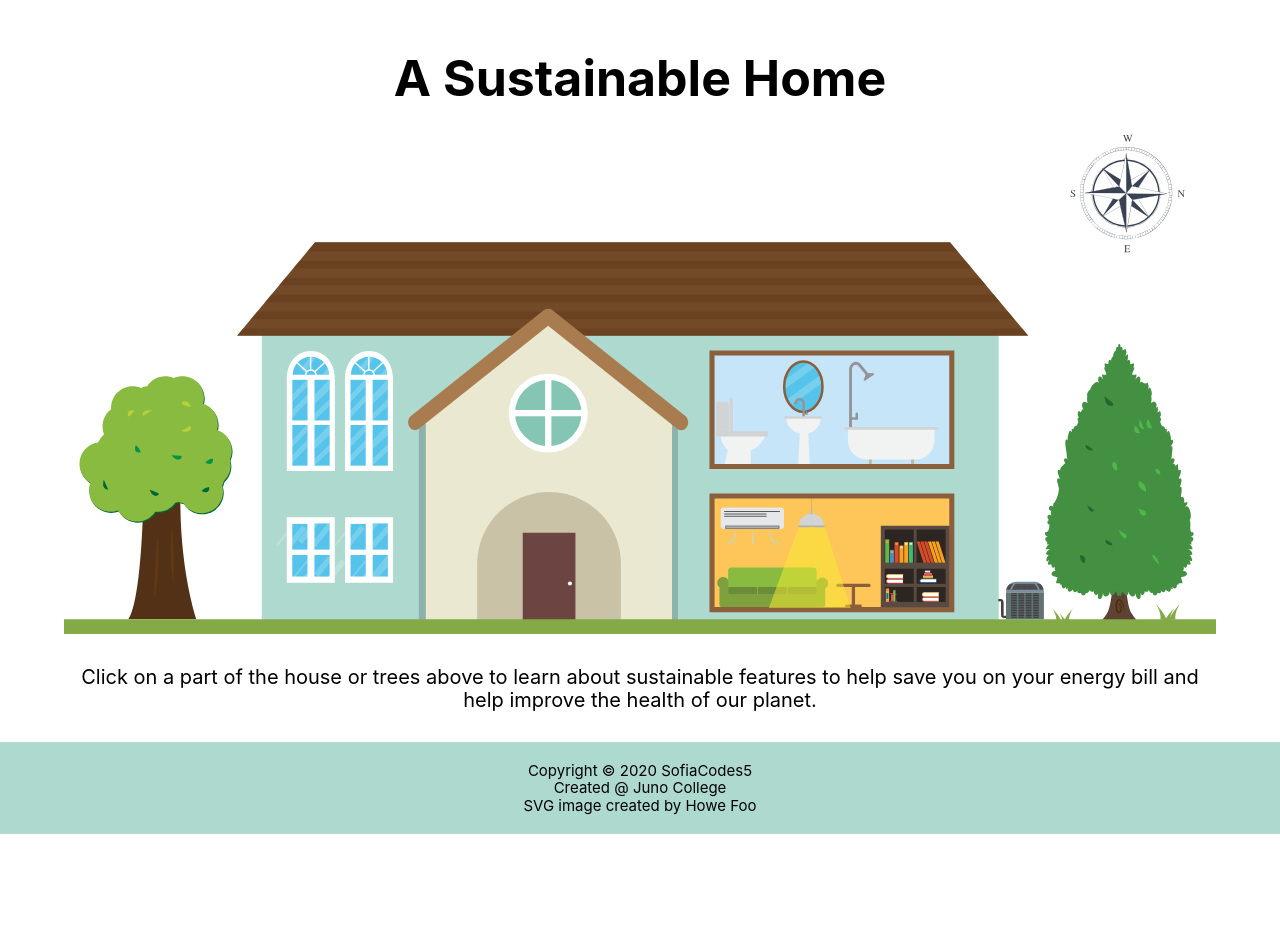
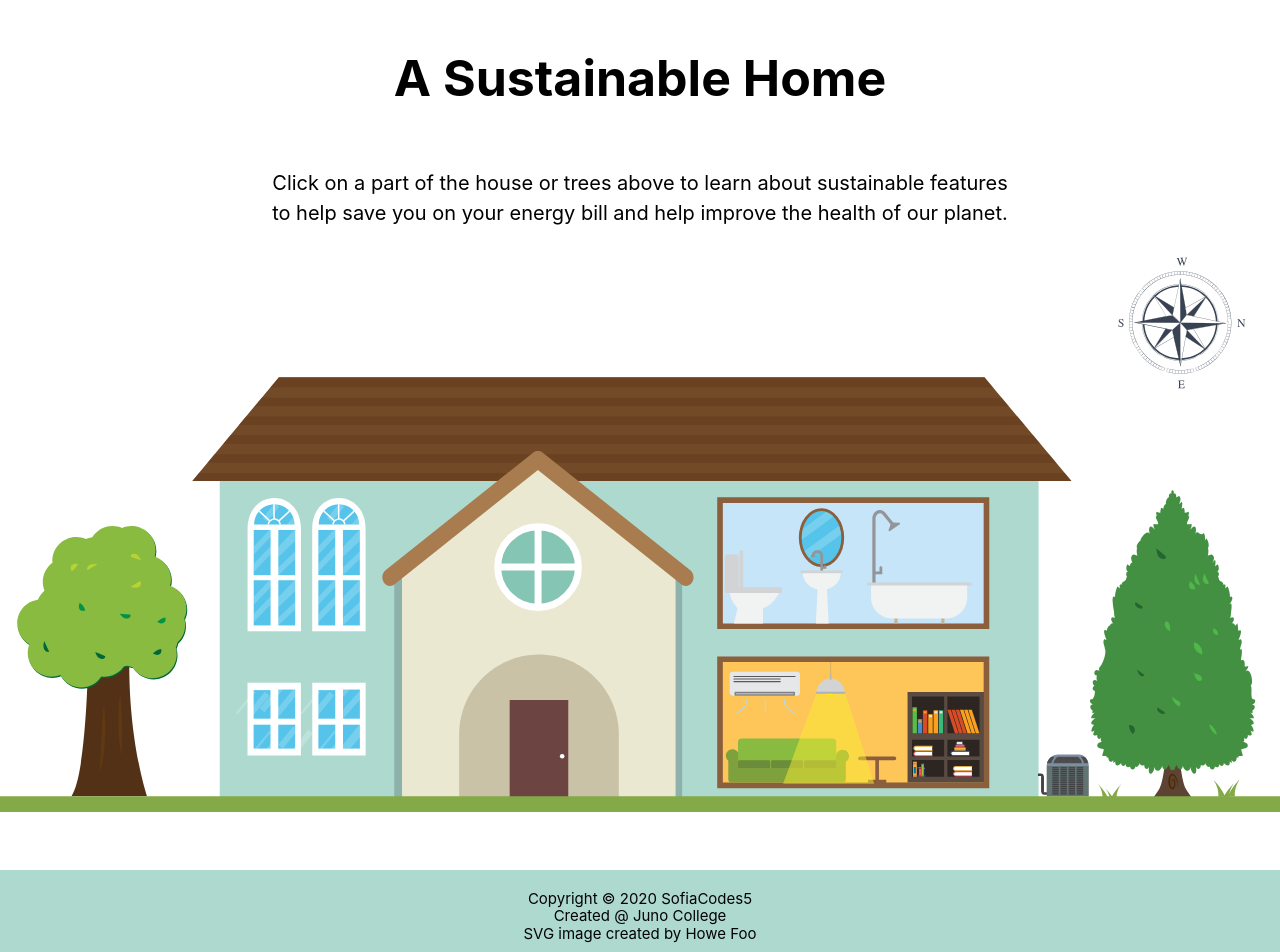
Before and after one commit to Sofia-5/SofiaLaualvesProject5, a React (Create React App) app: page / in a window 1280 px wide. Shown: the top 952 px of the page. Before the commit the page ends 850 px from the top, so only its background shows below. Built offline with nearby package versions, Linux system fonts and the light colour scheme; no server answers; the database is empty.

Commit message:
moved instructions to on top of the SVG photo

```diff
--- a/public/index.html
+++ b/public/index.html
@@ -2,14 +2,14 @@
 <html lang="en">
   <head>
     <meta charset="utf-8" />
-    <link rel="icon" href="%PUBLIC_URL%/favicon.ico" />
+    <!-- <link rel="icon" href="%PUBLIC_URL%/favicon.ico" /> -->
     <meta name="viewport" content="width=device-width, initial-scale=1" />
     <meta name="theme-color" content="#000000" />
     <meta
       name="description"
       content="Web site created using create-react-app"
     />
-    <link rel="apple-touch-icon" href="%PUBLIC_URL%/logo192.png" />
+    <!-- <link rel="apple-touch-icon" href="%PUBLIC_URL%/logo192.png" /> -->
     <!--
       manifest.json provides metadata used when your web app is installed on a
       user's mobile device or desktop. See https://developers.google.com/web/fundamentals/web-app-manifest/
--- a/src/App.css
+++ b/src/App.css
@@ -31,7 +31,7 @@ code {
 
 .App {
   text-align: center;
-  height: 100vh
+  height: 100vh;
 }
 
 .wrapper {
@@ -77,7 +77,13 @@ code {
 
 h1 {
   font-size: 5rem;
-  margin-top: 50px;
+  margin: 50px 0 60px 0;
+}
+
+.instructions {
+  padding: 0 200px;
+  font-size: 2rem;
+  line-height: 3rem;
 }
 
 .flex {
@@ -163,6 +169,7 @@ button:hover {
   justify-content: space-between;
   margin: 20px;
   padding: 20px;
+
 }
 
 .content {
@@ -190,16 +197,20 @@ button:hover {
   align-items: center;
 }
 
-.instructions {
-  margin: 30px auto;
-  font-size: 2rem;
+.contentWrap {
+  min-height: 100vh;
+  margin-bottom: 20px;
+}
+
+.footerParent {
+  width: 100%;
+  display: block;
 }
 
 footer {
   text-align: center;
   background-color: #aed9cf;
   padding: 20px 0;
-  margin: 20px 0 0 0;
 }
 
 footer p {
--- a/src/App.js
+++ b/src/App.js
@@ -33,7 +33,6 @@ class App extends Component {
     const dbRef = firebase.database().ref();
     dbRef.on('value', (snapshot) => {
       const data = snapshot.val();
-      console.log(data)
 
       this.setState({
         data: snapshot.val()
@@ -43,7 +42,6 @@ class App extends Component {
   }
 
   handleClick = (id) => {
-    console.log(id);
 
     const category = this.state.data[id]
 
@@ -72,11 +70,20 @@ class App extends Component {
     return (
 
       <div className="App">
-        <div className="wrapper">
+
+        <div className="contentWrap">
+          <header className="wrapper">
             <h1>A Sustainable Home</h1>
 
+            {
+              this.state.selectedHomeFeature == "" ?
+              <p className="instructions">Click on a part of the house or trees above to learn about sustainable features to help save you on your energy bill and help improve the health of our planet.</p>
+              : <p className="instructions">Scroll down to learn about the <b>{this.state.selectedCategory}</b>!</p>
+            }
+          </header>
             <House className="selectedFeature" handleClickProp={this.handleClick}/>
 
+          <main className="wrapper">
             {
             this.state.selectedHomeFeature !== "" ?
 
@@ -95,9 +102,13 @@ class App extends Component {
                 </div>
               </div>
             </div>
-          : <p className="instructions">Click on a part of the house or trees above to learn about sustainable features to help save you on your energy bill and help improve the health of our planet.</p>
+            : ""
             }
+
+          </main>
         </div>
+
+        <div className="footerParent">
           <footer>
             <div>
               <p>Copyright &copy; 2020 SofiaCodes5</p>
@@ -106,6 +117,8 @@ class App extends Component {
             </div>
           </footer>
         </div>
+
+      </div>
     );
   }
 }
```
Also changed, not shown: 1 other file (tests, documents, lock files or other folders). Lines whose indentation alone changed are shown as unchanged.
